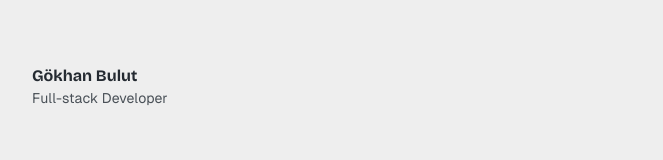
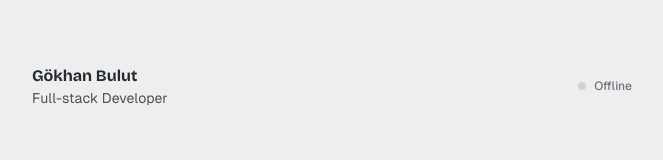
Before and after one commit to chimpdev/bencan.net, a Next.js app: page / in a window 1280 px wide. Shown: the top 160 px of the page, without its empty margins (308-971 px from the left). Built offline with nearby package versions, Linux system fonts and the light colour scheme; no server answers.

Commit message:
feat(discord-status): add Discord status component to display online/offline status

```diff
--- a/app/page.tsx
+++ b/app/page.tsx
@@ -3,12 +3,14 @@ import Projects from '@/components/projects';
 import Works from '@/components/works';
 import Blogs from '@/components/blogs';
 import Songs from '@/components/songs';
+import DiscordStatus from '@/components/discord-status';
 import { Suspense } from 'react';
 import { LuLoader } from 'react-icons/lu';
 
 export default function Page() {
   return (
     <div className='mx-auto flex w-full max-w-[600px] flex-col gap-y-24 py-16'>
+      <div className='flex w-full items-center justify-between'>
         <div className='flex flex-col'>
           <h1 className='font-bricolageGrotesque font-bold'>
             Gökhan Bulut
@@ -17,6 +19,9 @@ export default function Page() {
           <span className='text-sm text-secondary'>
             Full-stack Developer
           </span>
+        </div>
+
+        <DiscordStatus userId='957840712404193290' />
       </div>
 
       <div className='flex flex-col gap-y-4'>
--- /dev/null
+++ b/components/discord-status.tsx
@@ -0,0 +1,58 @@
+'use client';
+
+import cn from '@/utils/cn';
+import { useEffect, useState } from 'react';
+import Tooltip from '@/components/tooltip';
+import Link from 'next/link';
+
+type DiscordStatusProps = {
+  userId: string;
+}
+
+export default function DiscordStatus({ userId }: DiscordStatusProps) {
+  type Status = 'online' | 'offline' | 'loading' | 'error';
+
+  const [status, setStatus] = useState<Status>('loading');
+
+  useEffect(() => {
+    async function getStatus() {
+      try {
+        const response = await fetch(`https://lantern.rest/api/v1/users/${userId}`);
+        if (!response.ok) throw new Error('Failed to fetch status');
+
+        const data = await response.json();
+
+        setStatus(data.status === 'offline' ? 'offline' : 'online');
+      } catch (error) {
+        console.error(`Something went wrong: ${error}`);
+        setStatus('error');
+      }
+    }
+
+    getStatus();
+  }, [userId]);
+
+  return (
+    <Tooltip
+      content='Discord status powered by lantern.rest'
+      side='bottom'
+    >
+      <Link
+        className='flex select-none items-center gap-x-2 text-xs font-medium text-tertiary transition-opacity hover:opacity-70'
+        href={'https://lantern.rest'}
+      >
+        <div
+          className={cn(
+            'relative size-2 rounded-full',
+            (status === 'loading' || status === 'error' || status === 'offline') && 'bg-quaternary [&>span]:bg-quaternary',
+            status === 'online' && 'bg-green-500 [&>span]:bg-green-500'
+          )}
+        >
+          <span className='absolute size-2 animate-ping rounded-full' />
+        </div>
+
+        {status === 'loading' || status === 'error' || status === 'offline' ? 'Offline' : 'Online'}
+      </Link>
+    </Tooltip>
+  );
+}
```
Lines whose indentation alone changed are shown as unchanged.
